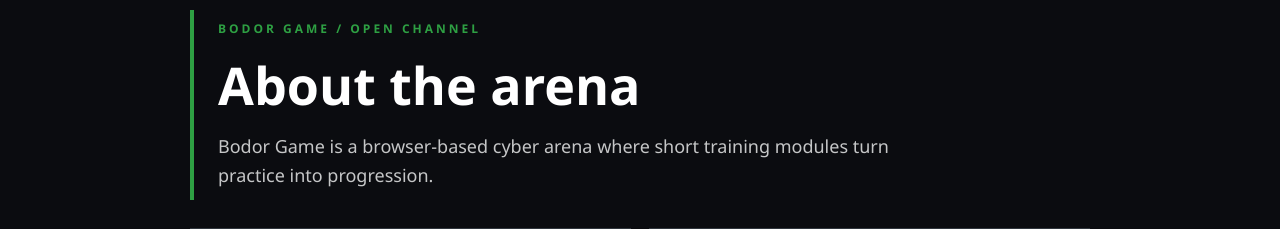
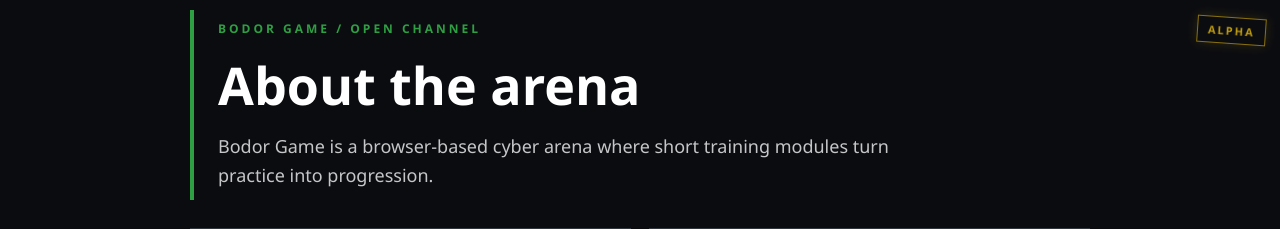
Before and after one commit to Szarazkoro/NeonCore, a Flask app: page /about in a window 1280 px wide. Shown: the part 55-284 px from the top of the page. Run offline with Flask 3, Linux system fonts and the light colour scheme.

Commit message:
alpha status

```diff
--- a/static/css/style.css
+++ b/static/css/style.css
@@ -62,6 +62,24 @@
     justify-content: center;
     width: 100%;
     box-sizing: border-box;
+}
+
+.alpha-watermark {
+    position: fixed;
+    z-index: 40;
+    top: 72px;
+    right: 14px;
+    padding: 5px 10px;
+    border: 1px solid rgba(241, 196, 15, 0.7);
+    background: rgba(11, 12, 16, 0.82);
+    color: #f1c40f;
+    font-size: 11px;
+    font-weight: bold;
+    letter-spacing: 2px;
+    opacity: 0.78;
+    pointer-events: none;
+    transform: rotate(4deg);
+    box-shadow: 0 0 12px rgba(241, 196, 15, 0.18);
 }
 
 footer {
--- a/templates/base.html
+++ b/templates/base.html
@@ -27,6 +27,7 @@
     </script>
 </head>
 <body>
+    <div class="alpha-watermark" aria-label="Alpha version">ALPHA</div>
     <div class="navbar">
         <a href="/" class="logo">BODOR GAME</a>
         <div class="nav-links">
```
